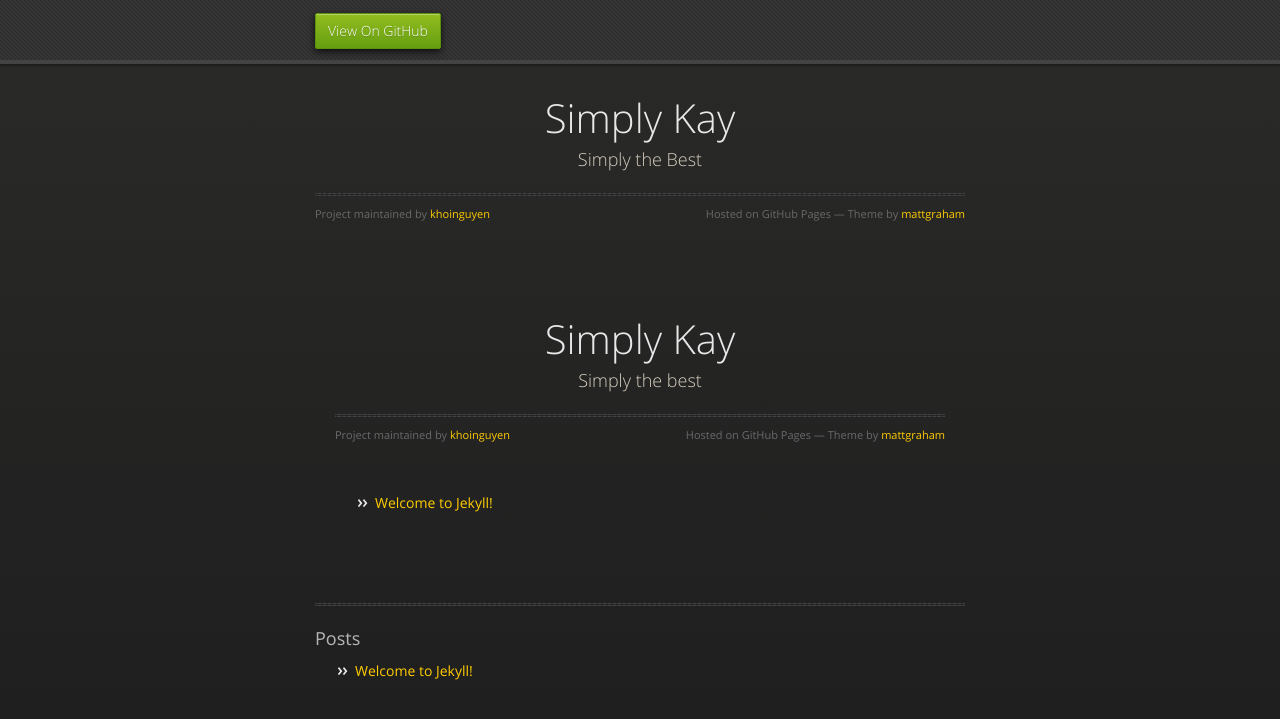
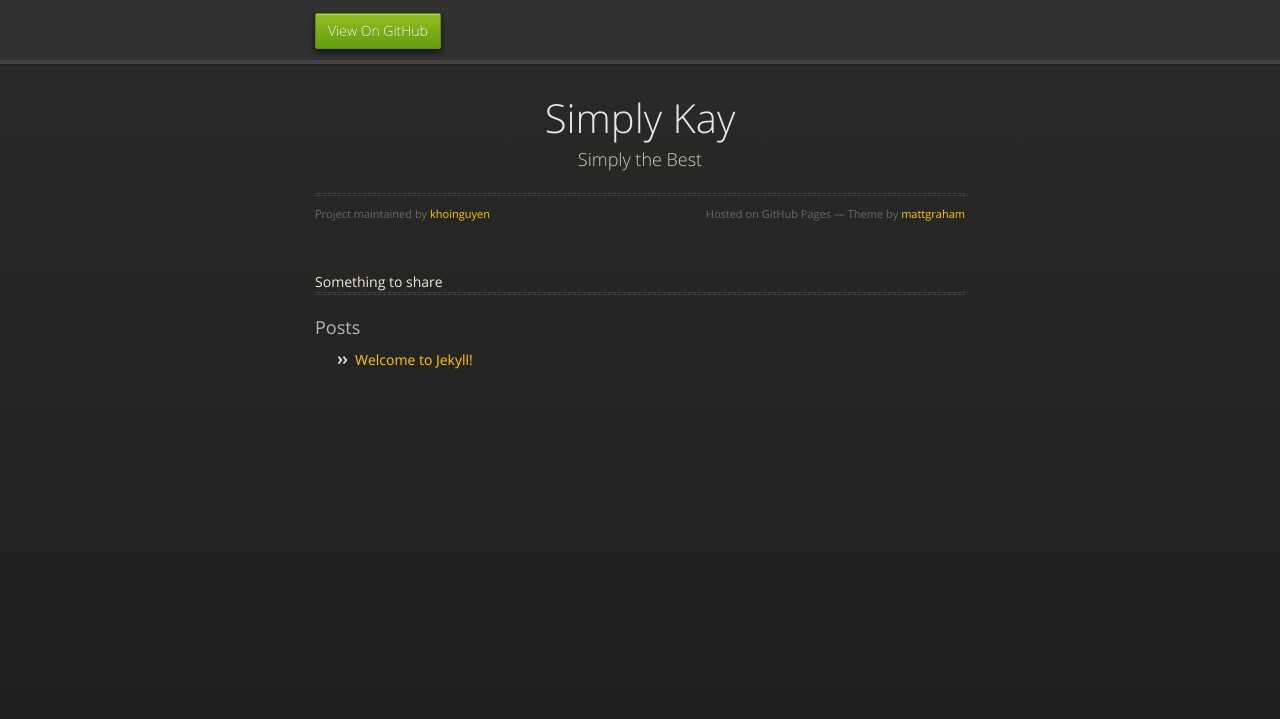
Before and after one commit to khoinguyen/khoinguyen.github.io, a Jekyll site: the page built from index.html, in a window 1280 px wide. Shown: the top 719 px of the page. Built offline with Jekyll 4.4.1, drawn with Linux system fonts in a browser that asks for light colours; nearby versions of some CDN libraries; Markdown is read by kramdown in place of the engine named in the settings.

Commit message:
Modify the main page

```diff
--- a/index.html
+++ b/index.html
@@ -3,65 +3,4 @@ layout: default
 title:  "Simply Kay - Simply the best"
 date:   2014-12-05 17:00:00
 ---
-
-<!doctype html>
-<html>
-  <head>
-    <meta charset="utf-8">
-    <meta http-equiv="X-UA-Compatible" content="chrome=1">
-    <title>Simply Kay by khoinguyen</title>
-    <link rel="stylesheet" href="stylesheets/styles.css">
-    <link rel="stylesheet" href="stylesheets/pygment_trac.css">
-    <script src="https://ajax.googleapis.com/ajax/libs/jquery/1.7.1/jquery.min.js"></script>
-    <script src="javascripts/respond.js"></script>
-    <!--[if lt IE 9]>
-      <script src="//html5shiv.googlecode.com/svn/trunk/html5.js"></script>
-    <![endif]-->
-    <!--[if lt IE 8]>
-    <link rel="stylesheet" href="stylesheets/ie.css">
-    <![endif]-->
-    <meta name="viewport" content="width=device-width, initial-scale=1, user-scalable=no">
-
-  </head>
-  <body>
-      <div id="header">
-        <nav>
-          <li class="fork"><a href="https://github.com/khoinguyen">View On GitHub</a></li>
-        </nav>
-      </div><!-- end header -->
-
-    <div class="wrapper">
-
-      <section>
-        <div id="title">
-          <h1>Simply Kay</h1>
-          <p>Simply the best</p>
-          <hr>
-          <span class="credits left">Project maintained by <a href="https://github.com/khoinguyen">khoinguyen</a></span>
-          <span class="credits right">Hosted on GitHub Pages &mdash; Theme by <a href="https://twitter.com/michigangraham">mattgraham</a></span>
-        </div>
-
-       <ul>
-  {% for post in site.posts %}
-    <li>
-      <a href="{{ post.url }}">{{ post.title }}</a>
-    </li>
-  {% endfor %}
-</ul>
-      </section>
-
-    </div>
-    <!--[if !IE]><script>fixScale(document);</script><![endif]-->
-              <script type="text/javascript">
-            var gaJsHost = (("https:" == document.location.protocol) ? "https://ssl." : "http://www.");
-            document.write(unescape("%3Cscript src='" + gaJsHost + "google-analytics.com/ga.js' type='text/javascript'%3E%3C/script%3E"));
-          </script>
-          <script type="text/javascript">
-            try {
-              var pageTracker = _gat._getTracker("UA-2193773-3");
-            pageTracker._trackPageview();
-            } catch(err) {}
-          </script>
-
-  </body>
-</html>
+Something to share
```
